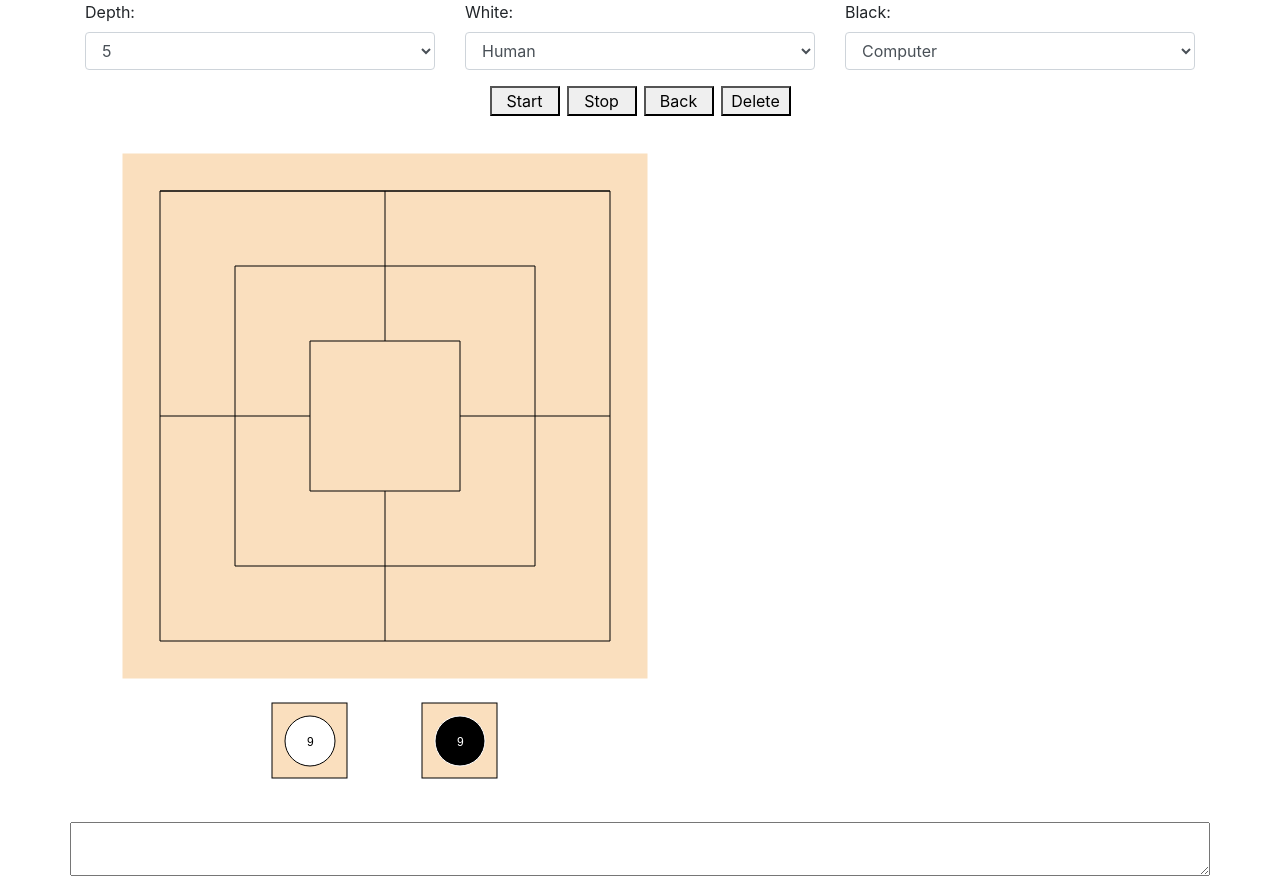
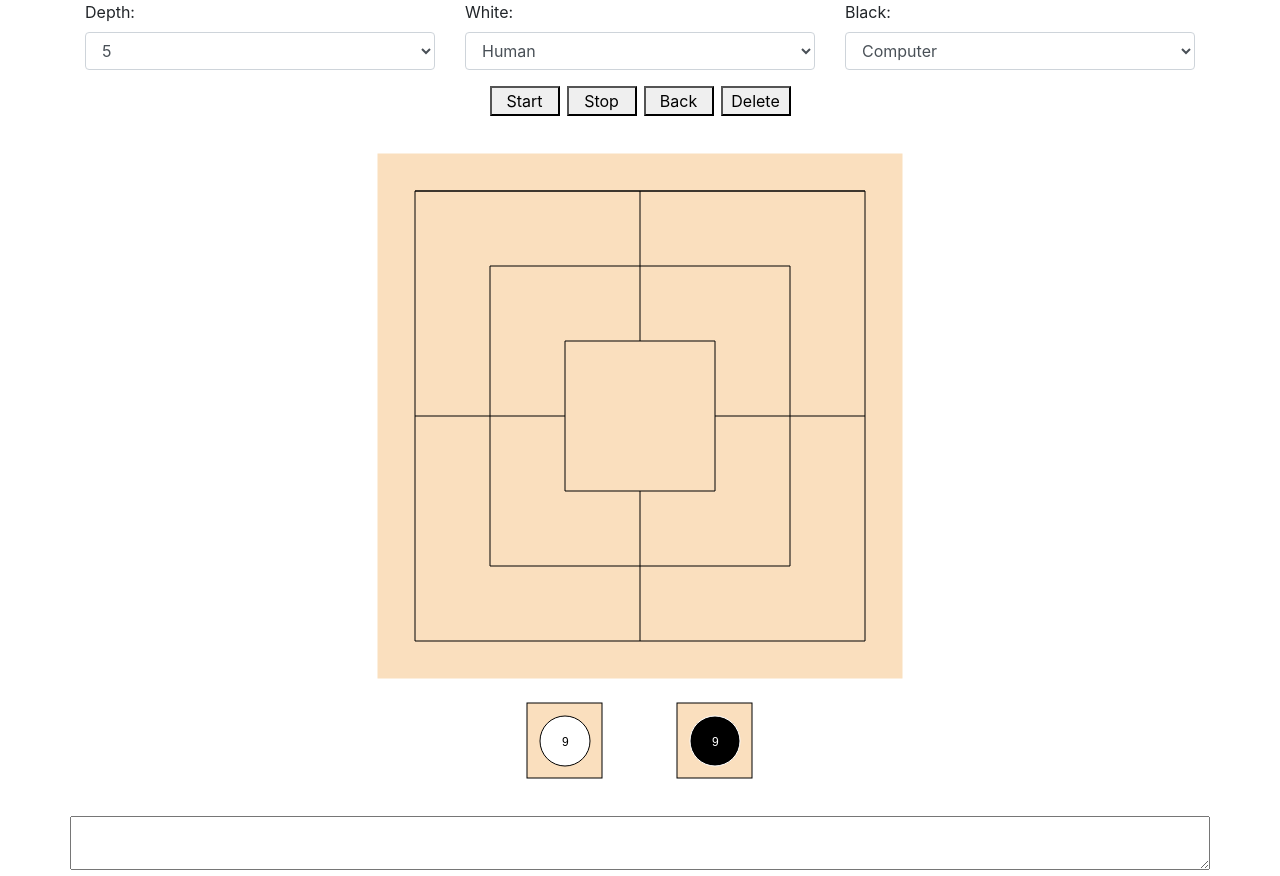
Before and after one commit to RobertKeck/Muehle, an Angular app in the folder muehle-app/: page / in a window 1280 px wide. Built offline with nearby package versions, Linux system fonts and the light colour scheme.

Commit message:
Canvas mittig

```diff
--- a/muehle-app/src/app/muehle.component.css
+++ b/muehle-app/src/app/muehle.component.css
@@ -1,5 +1,9 @@
 .MuehleCanvas {
-
+  padding-left: 0;
+  padding-right: 0;
+  margin-left: auto;
+  margin-right: auto;
+  display: block;
   width: 600px;
   height: 700px;
 
```
